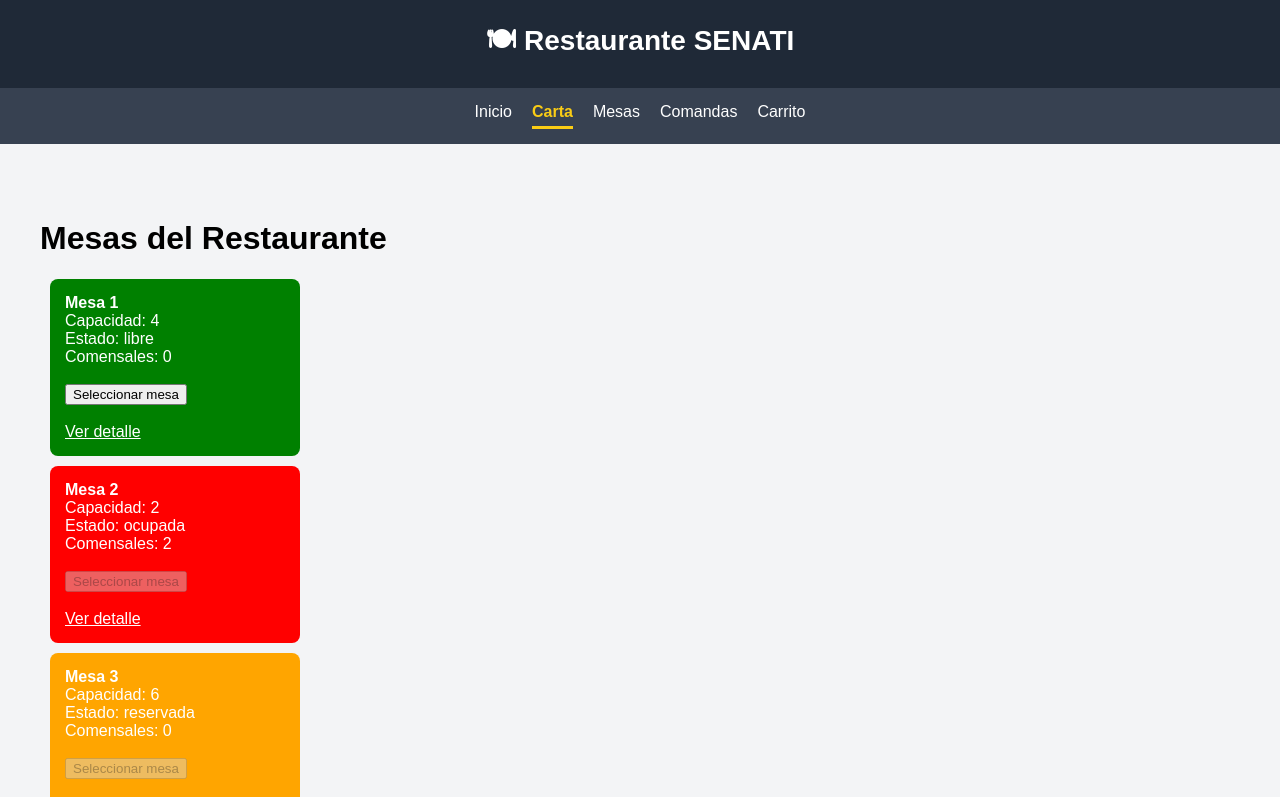
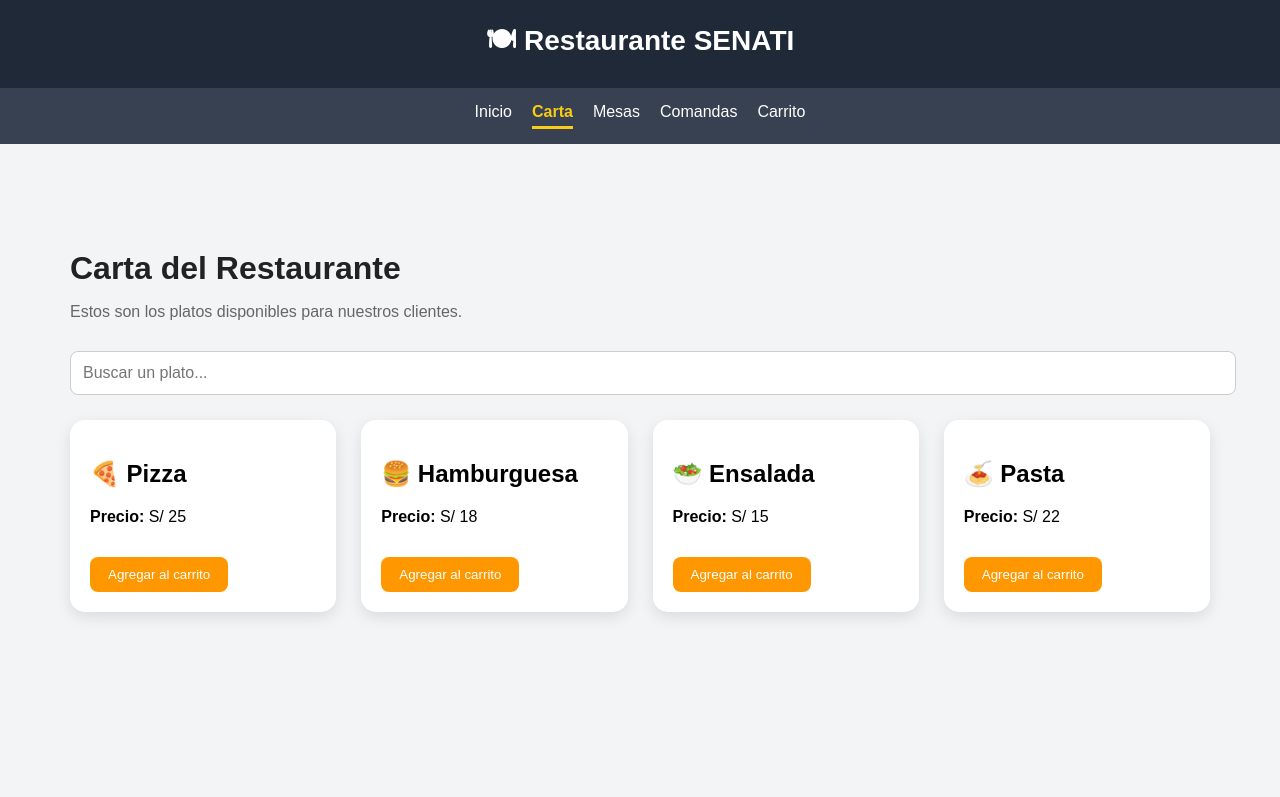
Before and after one commit to rp-software1/LAB-SALA-2, a React (Vite) app in the folder entregables/restaurante-frontend/: page /menu in a window 1280 px wide. Shown: the top 797 px of the page. Built offline with nearby package versions, Linux system fonts and the light colour scheme.

Commit message:
videos de Loom

```diff
--- a/entregables/restaurante-frontend/src/pages/MenuPage.jsx
+++ b/entregables/restaurante-frontend/src/pages/MenuPage.jsx
@@ -1,86 +1,118 @@
 import { useState, useEffect } from "react";
-import { Link, useNavigate } from "react-router-dom";
-import { getMesas } from "../services/api";
+import { getPlatos } from "../services/api";
 import { usePedido } from "../context/PedidoContext";
 
-export default function MesasPage() {
-  const [mesas, setMesas] = useState([]);
+export default function MenuPage() {
+  const [platos, setPlatos] = useState([]);
   const [loading, setLoading] = useState(true);
-  const [error, setError] = useState(null);
-  const { asignarMesa } = usePedido();
-  const navigate = useNavigate();
+  const [error, setError] = useState("");
+  const [busqueda, setBusqueda] = useState("");
+
+  const { pedido, agregarPlato } = usePedido();
+
+  const totalItems = pedido.items.reduce(
+    (acc, item) => acc + item.cantidad,
+    0
+  );
 
   useEffect(() => {
-    async function cargarMesas() {
+    async function cargarMenu() {
       try {
-        setLoading(true);
-        const data = await getMesas();
-        setMesas(data);
-        setError(null);
+        const data = await getPlatos();
+        setPlatos(data);
       } catch (err) {
         console.error(err);
-        setError("No se pudieron cargar las mesas.");
+        setError("No se pudo cargar el menú.");
       } finally {
         setLoading(false);
       }
     }
-    cargarMesas();
+    cargarMenu();
   }, []);
 
+  const platosFiltrados = platos.filter((plato) =>
+    plato.nombre.toLowerCase().includes(busqueda.toLowerCase())
+  );
+
   if (loading) {
-    return <p>Cargando mesas...</p>;
+    return (
+      <div className="container">
+        <h2>Cargando menú...</h2>
+      </div>
+    );
   }
+
   if (error) {
-    return <p>{error}</p>;
+    return (
+      <div className="container">
+        <h2>{error}</h2>
+      </div>
+    );
   }
 
   return (
-    <>
-      <h1>Mesas del Restaurante</h1>
-      <section>
-        {mesas.map((mesa) => (
-          <div
-            key={mesa.id}
-            style={{
-              background:
-                mesa.estado === "libre"
-                  ? "green"
-                  : mesa.estado === "ocupada"
-                  ? "red"
-                  : "orange",
-              color: "white",
-              padding: "15px",
-              margin: "10px",
-              borderRadius: "8px",
-              width: "220px",
-            }}
-          >
-            <strong>Mesa {mesa.numero}</strong>
-            <br />
-            Capacidad: {mesa.capacidad}
-            <br />
-            Estado: {mesa.estado}
-            <br />
-            Comensales: {mesa.comensales}
-            <br />
-            <br />
-            <button
-              onClick={() => {
-                asignarMesa(mesa.id);
-                navigate("/carrito");
-              }}
-              disabled={mesa.estado !== "libre"}
-            >
-              Seleccionar mesa
-            </button>
-            <br />
-            <br />
-            <Link to={`/mesas/${mesa.id}`} style={{ color: "white" }}>
-              Ver detalle
-            </Link>
-          </div>
-        ))}
-      </section>
-    </>
+    <div className="container">
+      <h1 className="title">Carta del Restaurante</h1>
+      <p className="subtitle">
+        Estos son los platos disponibles para nuestros clientes.
+      </p>
+
+      <input
+        type="text"
+        placeholder="Buscar un plato..."
+        value={busqueda}
+        onChange={(e) => setBusqueda(e.target.value)}
+        style={{
+          width: "100%",
+          padding: "12px",
+          marginBottom: "25px",
+          borderRadius: "8px",
+          border: "1px solid #ccc",
+          fontSize: "16px",
+        }}
+      />
+
+      <div className="grid">
+        {platosFiltrados.length > 0 ? (
+          platosFiltrados.map((plato) => (
+            <div className="card" key={plato._id}>
+              <h2>{plato.nombre}</h2>
+              <p>
+                <strong>Precio:</strong> S/ {plato.precio}
+              </p>
+              {plato.descripcion && <p>{plato.descripcion}</p>}
+              {plato.stock !== undefined && (
+                <p>
+                  <strong>Stock:</strong> {plato.stock}
+                </p>
+              )}
+              <button className="btn" onClick={() => agregarPlato(plato)}>
+                Agregar al carrito
+              </button>
+            </div>
+          ))
+        ) : (
+          <p>No se encontraron platos que coincidan con la búsqueda.</p>
+        )}
+      </div>
+
+      {totalItems > 0 && (
+        <div
+          style={{
+            position: "fixed",
+            bottom: "20px",
+            right: "20px",
+            background: "#facc15",
+            color: "#000",
+            padding: "12px 20px",
+            borderRadius: "30px",
+            fontWeight: "bold",
+            boxShadow: "0 4px 12px rgba(0,0,0,.3)",
+          }}
+        >
+          🍽 Comanda: {totalItems} items
+        </div>
+      )}
+    </div>
   );
 }
```
Also changed, not shown: 1 other file (tests, documents, lock files or other folders).
